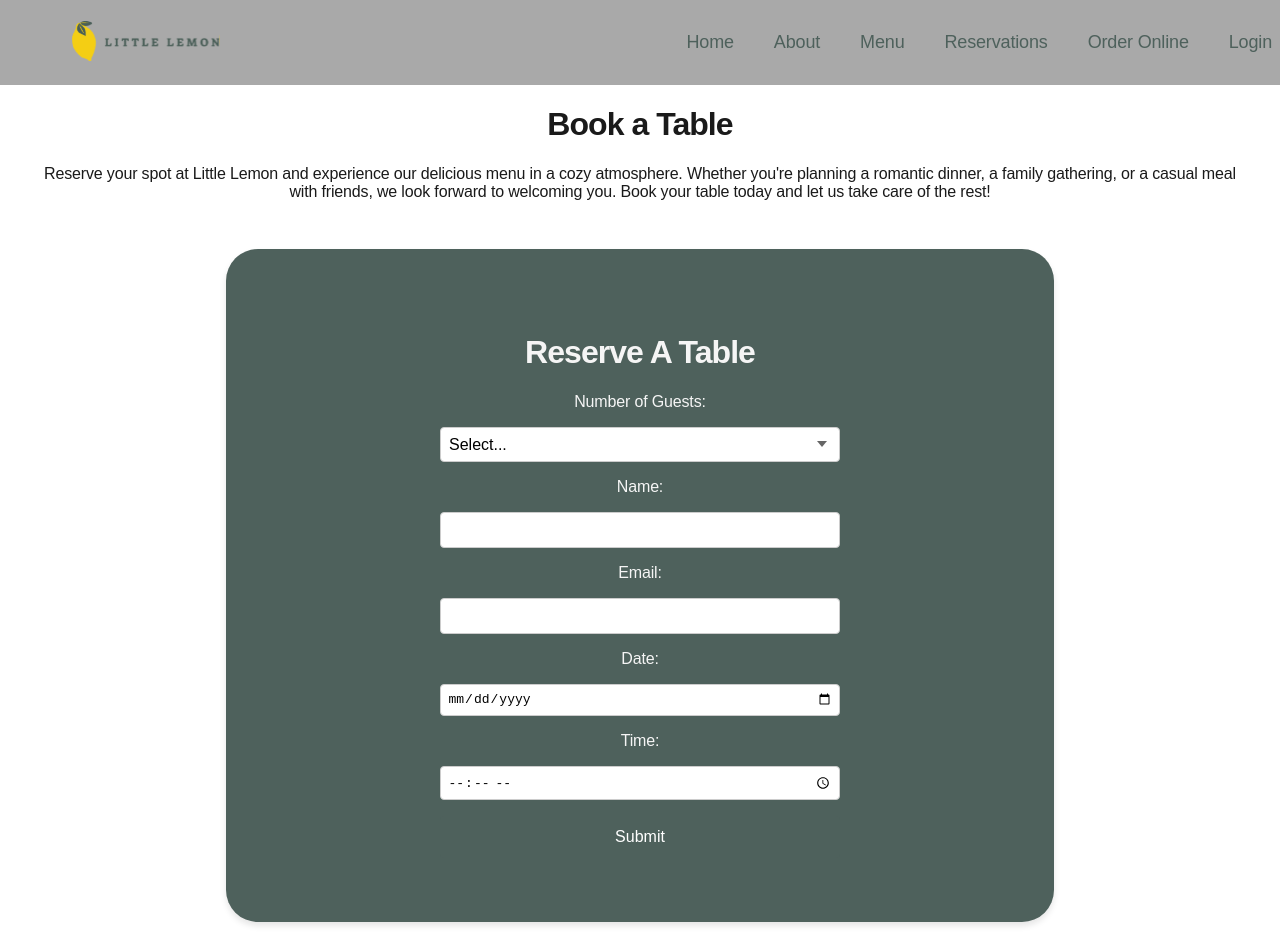
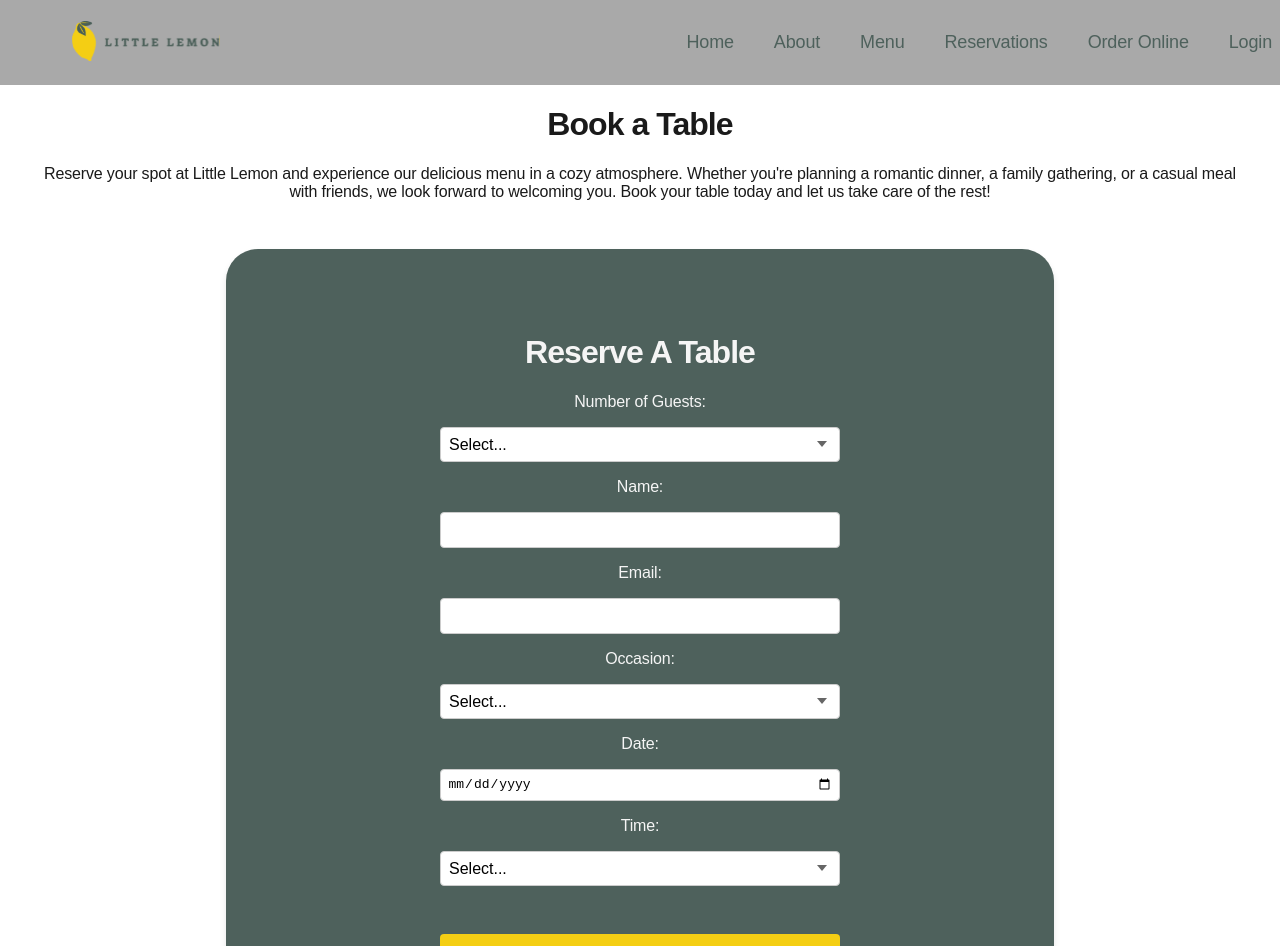
Before and after one commit to aatarax-moth/capstone, a React (Create React App) app: page /booking in a window 1280 px wide. Shown: the top 946 px of the page. Built offline with nearby package versions, Linux system fonts and the light colour scheme; a web font is replaced by a local one.

Commit message:
booking form update state funct

```diff
--- a/package.json
+++ b/package.json
@@ -7,10 +7,12 @@
     "@testing-library/jest-dom": "^6.9.1",
     "@testing-library/react": "^16.3.2",
     "@testing-library/user-event": "^13.5.0",
+    "dom": "^0.0.3",
     "react": "^19.2.5",
     "react-dom": "^19.2.5",
     "react-router-dom": "^7.14.1",
-    "react-scripts": "5.0.1",
+    "react-scripts": "^5.0.1",
+    "router": "^2.2.0",
     "web-vitals": "^2.1.4"
   },
   "scripts": {
--- a/src/components/bookingform.css
+++ b/src/components/bookingform.css
@@ -34,14 +34,19 @@ form select {
 }
 
 .submit-btn {
-    background-color: #4E615C;
+    background-color: #f4ce14;
     color: #fff;
     border: none;
     padding: 0.75em;
+    margin-top: 2rem;
     border-radius: 4px;
     font-size: 1em;
     cursor: pointer;
     transition: background-color 0.3s ease;
+}
+
+.submit-btn:hover {
+    background-color: #e0b10f;
 }
 
 .bookingform .wrap {
--- a/src/components/bookingform.js
+++ b/src/components/bookingform.js
@@ -1,14 +1,27 @@
+import { useState } from 'react';
 import './bookingform.css';
 import Container from './container.js';
 
 function BookingForm() {
+
+    const [name, setName] = useState("");
+    const [email, setEmail] = useState("");
+    const [guests, setGuests] = useState("");
+    const [occasion, setOccasion] = useState("");
+    const [date, setDate] = useState("");
+    const [time, setTime] = useState("");
+
+    const [availableTimes, setAvailableTimes] = useState([
+        "17:00", "18:00", "19:00", "20:00", "21:00", "22:00"
+    ]);
+
     return (
         <div className="bookingform">
             <Container>
             <div className='wrap'>
             <h1>Reserve A Table</h1>
             <form>
-                <label htmlFor="guests">Number of Guests:</label>
+                <label for="guests">Number of Guests:</label>
                 <select id="guests" name="guests" required>
                     <option value="">Select...</option>
                     <option value="1">1 Guest</option>
@@ -22,15 +35,31 @@ function BookingForm() {
                     <option value="9">9 Guests</option>
                     <option value="10">10 Guests</option>
                 </select>
-                <label htmlFor="name">Name:</label>
+                <label for="name">Name:</label>
                 <input type="text" id="name" name="name" required />
-                <label htmlFor="email">Email:</label>
+                <label for="email">Email:</label>
                 <input type="email" id="email" name="email" required />
-                <label htmlFor="date">Date:</label>
+                <label for="guests">Occasion:</label>
+                <select id="occasion" name="occasion" required>
+                <option value="">Select...</option>
+                    <option value="Birthday">Birthday</option>
+                    <option value="Anniversary">Anniversary</option>
+                    <option value="Date">Date</option>
+                    <option value="Business">Business</option>
+                    <option value="Other">Other</option>
+                </select>
+                <label for="date">Date:</label>
                 <input type="date" id="date" name="date" required />
-                <label htmlFor="time">Time:</label>
-                <input type="time" id="time" name="time" required />
-                <button className="submit-btn" type="submit">Submit</button>
+                <label for="time">Time:</label>
+                <select id="time" name="time"  value={time} onChange={(e) => setTime(e.target.value)} required>
+                <option value="">Select...</option>
+                    {availableTimes.map((availableTime) => (
+                        <option key={availableTime} value={availableTime}>
+                        {availableTime}
+                        </option>
+                    ))}
+                </select>
+                <button className="submit-btn" type="submit" value="Reserve">Submit</button>
             </form>
             </div>
             </Container>
```
Also changed, not shown: 1 other file (tests, documents, lock files or other folders).
